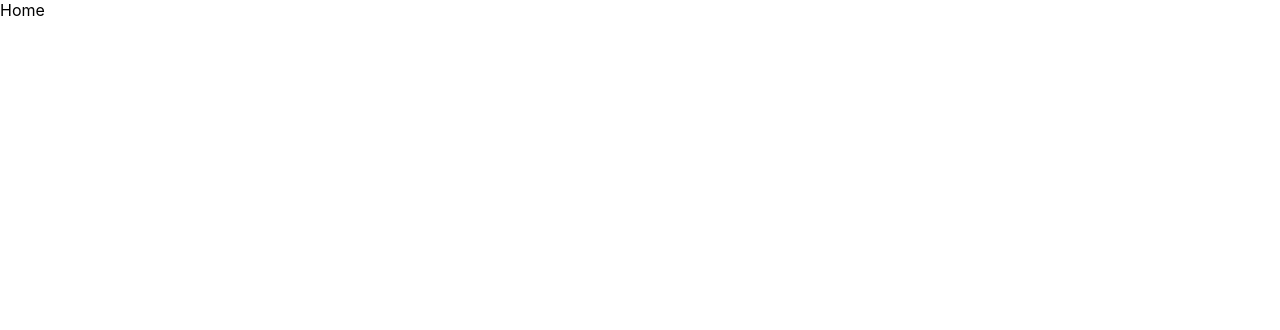
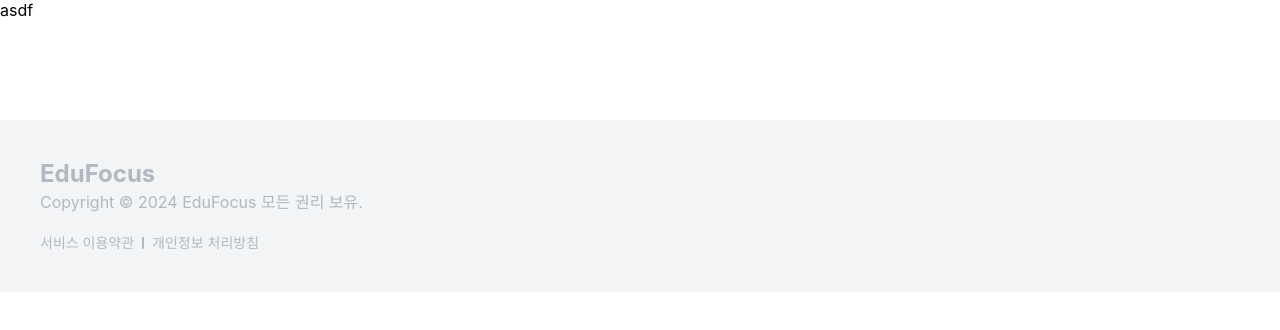
Before and after one commit to mauercho/edufocus, a React (Vite) app in the folder frontend/: page / in a window 1280 px wide. Shown: the top 330 px of the page. Built offline with nearby package versions, Linux system fonts and the light colour scheme.

Commit message:
feat: Footer 추가

```diff
--- /dev/null
+++ b/frontend/src/components/Footer/Footer.jsx
@@ -0,0 +1,22 @@
+import { Link } from 'react-router-dom';
+import styles from './Footer.module.css';
+
+export default function Footer() {
+  return (
+    <footer className={styles.footer}>
+      <div>
+        <div className={styles.title}>EduFocus</div>
+        <div>Copyright © 2024 EduFocus 모든 권리 보유.</div>
+      </div>
+      <ul className={styles.linkList}>
+        <li>
+          <Link to={'/'}>서비스 이용약관</Link>
+        </li>
+        <li className={styles.divider} />
+        <li>
+          <Link to={'/'}>개인정보 처리방침</Link>
+        </li>
+      </ul>
+    </footer>
+  );
+}
--- /dev/null
+++ b/frontend/src/components/Footer/Footer.module.css
@@ -0,0 +1,46 @@
+.footer {
+  width: 100%;
+  padding: 40px;
+  margin-top: 100px;
+  background-color: var(--background-secondary);
+  color: var(--text-color-tertiary);
+  box-sizing: border-box;
+}
+
+.footerContent {
+  display: flex;
+  flex-direction: column;
+  width: 100%;
+  height: 100%;
+  max-width: 1320px;
+  padding: 0 40px;
+  margin: 0 auto;
+  font-size: 14px;
+  line-height: 1.4;
+  font-weight: 400;
+}
+
+.title {
+  font-size: 24px;
+  line-height: 1.2;
+  font-weight: 700;
+}
+
+.linkList {
+  display: flex;
+  align-items: center;
+  gap: 8px;
+  padding: 0;
+  margin: 20px 0 0;
+  list-style: none;
+  font-size: 14px;
+  line-height: 1.4;
+  font-weight: 400;
+}
+
+.divider {
+  width: 2px;
+  height: 12px;
+  border-radius: 1px;
+  background-color: var(--text-color-tertiary);
+}
--- /dev/null
+++ b/frontend/src/components/Footer/index.js
@@ -0,0 +1 @@
+export { default as Footer } from './Footer';
--- a/frontend/src/pages/HomePage/HomePage.jsx
+++ b/frontend/src/pages/HomePage/HomePage.jsx
@@ -1,3 +1,10 @@
+import { Footer } from '../../components/Footer';
+
 export default function Home() {
-  return <div>Home</div>;
+  return (
+    <div>
+      <div>asdf</div>
+      <Footer />
+    </div>
+  );
 }
```
